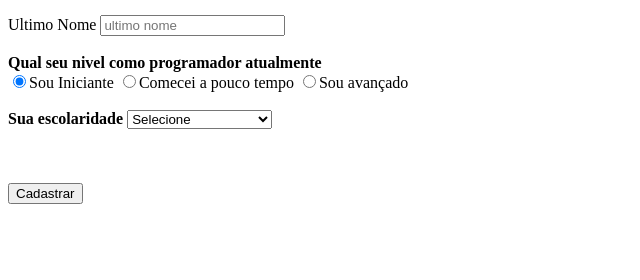
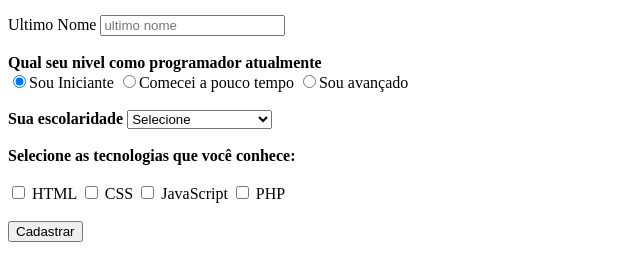
Before and after one commit to SbaisBR/html, a plain HTML site: page Formularios/index.html in a window 1280 px wide. Shown: the part 104-384 px from the top of the page, without its empty margins (0-640 px from the left). Drawn offline with Linux system fonts and the light colour scheme.

Commit message:
CheckBox

```diff
--- a/Formularios/index.html
+++ b/Formularios/index.html
@@ -41,6 +41,22 @@
             <option value="pos">Pós Graduação</option>
         </select><br><br>
 
+        <label for="">
+            <strong>Selecione as tecnologias que você conhece:</strong>
+        </label> <br> <br>
+
+        <input type="checkbox" id="tecnologia1" name="tecnologia1" value="HTML">
+        <label for="tecnologia1">HTML</label>
+
+        <input type="checkbox" id="tecnologia2" name="tecnologia2" value="CSS">
+        <label for="tecnologia2">CSS</label>
+
+        <input type="checkbox" id="tecnologia3" name="tecnologia3" value="JS">
+        <label for="tecnologia3">JavaScript</label>
+
+        <input type="checkbox" id="tecnologia4" name="tecnologia4" value="PHP">
+        <label for="tecnologia4">PHP</label>
+
         <br><br>
         <input type="submit" value="Cadastrar">
     </form>
```
